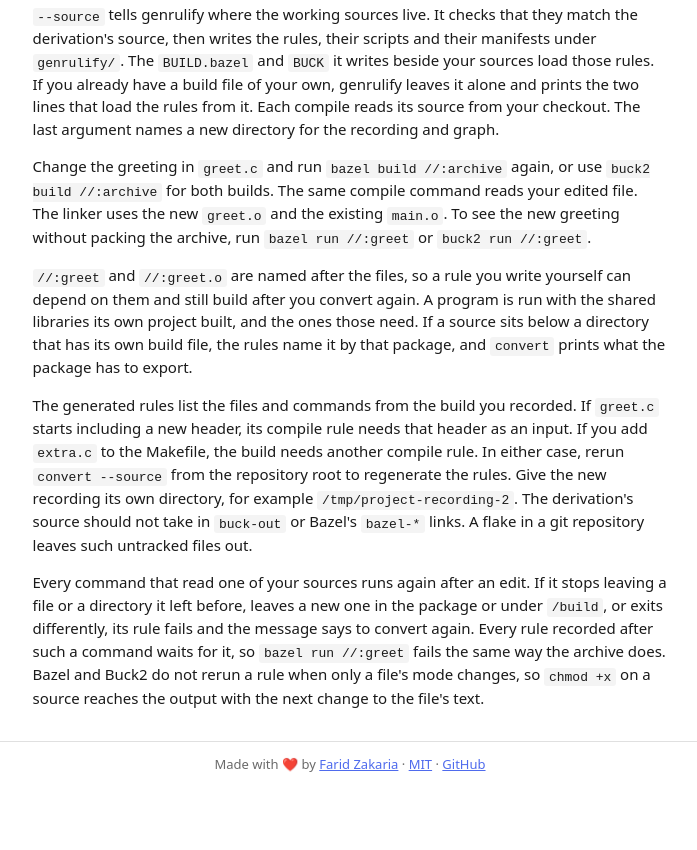
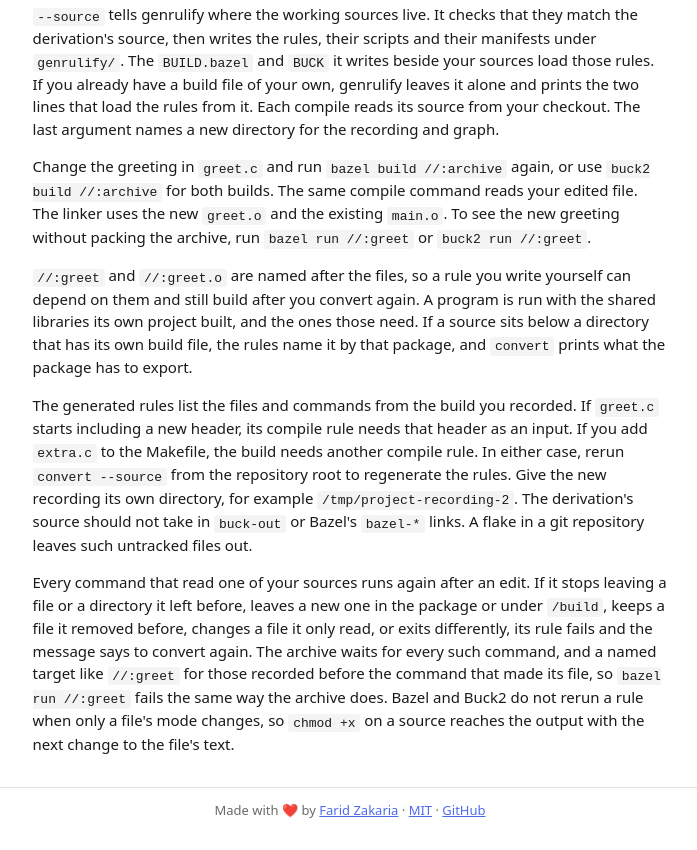
Before and after one commit to fzakaria/genrulify, a plain HTML site: page site/how-to.html in a window 1280 px wide. Shown: the part 1040-1890 px from the top of the page, without its empty margins (290-987 px from the left). Before the commit the page ends 1844 px from the top, so only its background shows below. Drawn offline with Linux system fonts and the light colour scheme.

Commit message:
Describe what a named target waits for
The README, the technical note and the how-to page said that every
rule recorded after a watched command waits for it. Since the last
change the archive and the named targets wait, for every command that
read a source, and a command's own rule waits for its inputs alone.

They now also say that a rule fails when its command keeps a file the
recorded command removed, or changes a file the recorded command only
read.

Co-Authored-By: Claude Fable 5.2 <noreply@anthropic.com>
Claude-Session: https://claude.ai/code/session_014Fo27mHDR4ZMWjt1xBwpru

```diff
--- a/site/how-to.html
+++ b/site/how-to.html
@@ -128,8 +128,10 @@
       <p>
         Every command that read one of your sources runs again after an edit. If it stops
         leaving a file or a directory it left before, leaves a new one in the package or
-        under <code>/build</code>, or exits differently, its rule fails and the message says
-        to convert again. Every rule recorded after such a command waits for it, so
+        under <code>/build</code>, keeps a file it removed before, changes a file it only
+        read, or exits differently, its rule fails and the message says to convert again.
+        The archive waits for every such command, and a named target like
+        <code>//:greet</code> for those recorded before the command that made its file, so
         <code>bazel run //:greet</code> fails the same way the archive does.
         Bazel and Buck2 do not rerun a rule when
         only a file's mode changes, so <code>chmod +x</code> on a source reaches the output
```
Also changed, not shown: 2 other files.
